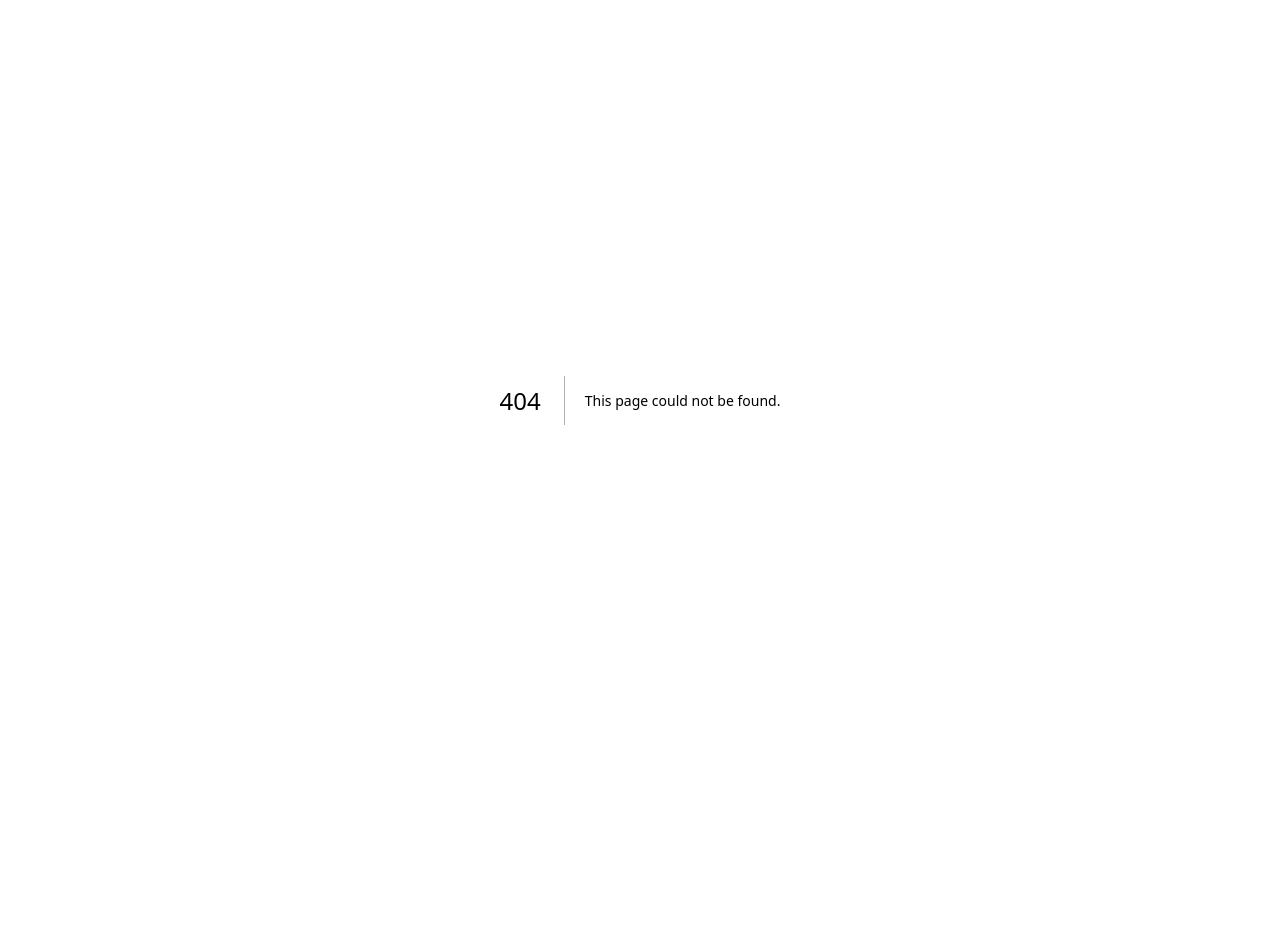
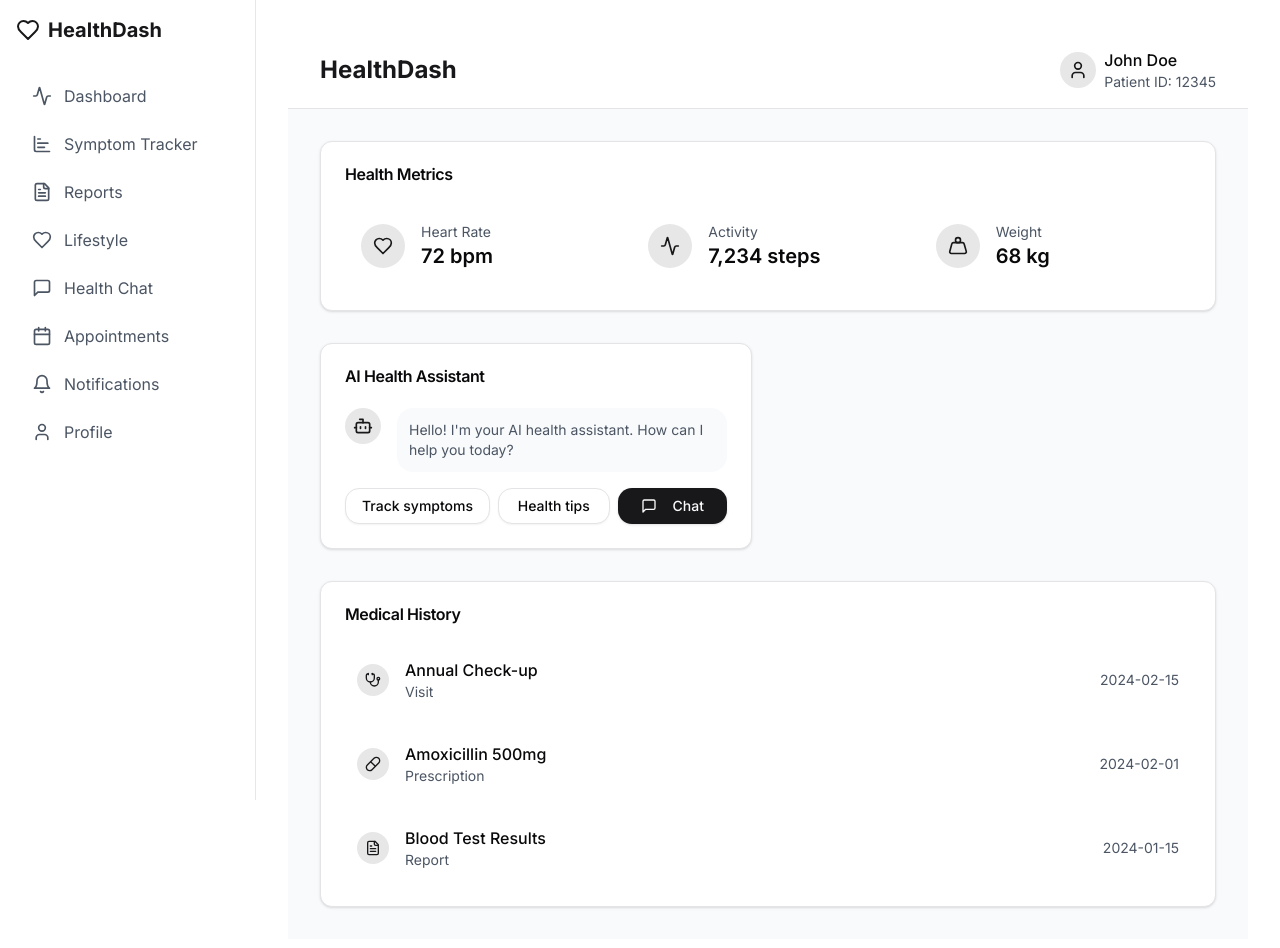
Before and after one commit to adi-tyasingh/HealthHub, a Next.js app: page /patient/1/dashboard in a window 1280 px wide. Before the commit this address had no page. Shown: the top 948 px of the page. Before the commit the page ends 800 px from the top, so only its background shows below. Built offline with nearby package versions, Linux system fonts and the light colour scheme.

Commit message:
patient dashboard

```diff
--- a/package.json
+++ b/package.json
@@ -61,6 +61,7 @@
     "react-resizable-panels": "^2.1.3",
     "react-textarea-autosize": "^8.5.3",
     "react-toastify": "^11.0.1",
+    "recharts": "^2.15.1",
     "remark-gfm": "^4.0.0",
     "sharp": "^0.33.5",
     "sonner": "^1.5.0",
--- a/src/app/layout.tsx
+++ b/src/app/layout.tsx
@@ -27,10 +27,10 @@ export default function RootLayout({
     <html lang="en">
       <body className={inter.className}>
         <Provider>
-          <ThemeProvider attribute="class" defaultTheme="dark">
+          {/* <ThemeProvider attribute="class" defaultTheme="Light"> */}
             {children}
             <Toaster />
-          </ThemeProvider>
+          {/* </ThemeProvider> */}
         </Provider>
       </body>
     </html>
--- a/src/app/page.tsx
+++ b/src/app/page.tsx
@@ -73,9 +73,9 @@ const Landing = () => {
             Experience the future of healthcare with AI-powered insights and personalized health management.
           </p>
           <div className="flex gap-4 justify-center">
-            <Link href="/login">
+            <Link href="/sign-in">
               <Button size="lg" className="bg-primary hover:bg-primary/90">
-                Get Started
+                Already a member? Sign in!
               </Button>
             </Link>
             <Link href="/about">
@@ -108,7 +108,7 @@ const Landing = () => {
           <p className="text-xl text-gray-600 mb-8 max-w-2xl mx-auto">
             Join thousands of users who are already managing their health more effectively.
           </p>
-          <Link href="/register">
+          <Link href="/sign-up">
             <Button size="lg" className="bg-primary hover:bg-primary/90">
               Sign Up Now
             </Button>
--- /dev/null
+++ b/src/app/patient/[patientId]/dashboard/layout.tsx
@@ -0,0 +1,12 @@
+import PatientNavigation from '@/components/patientnav';
+
+export default function Layout({ children }: { children: React.ReactNode }) {
+  return (
+    <div className="flex min-h-screen">
+      <PatientNavigation />
+      <main className="flex-1 ml-64 p-8 bg-gray-1100">
+        {children}
+      </main>
+    </div>
+  );
+}
--- /dev/null
+++ b/src/app/patient/[patientId]/dashboard/page.tsx
@@ -0,0 +1,41 @@
+import HealthMetricsCard from "@/components/patientdash/HealthMetricsCard";
+import SymptomTracker from "@/components/patientdash/SymptomTracker";
+import AIHealthAssistant from "@/components/patientdash/AIHealthAssistant";
+import MedicalHistory from "@/components/patientdash/MedicalHistory";
+import { User } from "lucide-react";
+
+const Index = () => {
+  return (
+    <div className="min-h-screen bg-gray-50">
+      <header className="bg-white border-b">
+        <div className="container py-4">
+          <div className="flex items-center justify-between">
+            <h1 className="text-2xl font-bold text-primary">HealthDash</h1>
+            <div className="flex items-center gap-2">
+              <div className="p-2 rounded-full bg-primary/10">
+                <User className="w-5 h-5 text-primary" />
+              </div>
+              <div>
+                <p className="font-medium">John Doe</p>
+                <p className="text-sm text-gray-600">Patient ID: 12345</p>
+              </div>
+            </div>
+          </div>
+        </div>
+      </header>
+
+      <main className="container py-8">
+        <div className="grid gap-8">
+          <HealthMetricsCard />
+          <div className="grid gap-8 md:grid-cols-2">
+            {/* <SymptomTracker /> */}
+            <AIHealthAssistant />
+          </div>
+          <MedicalHistory />
+        </div>
+      </main>
+    </div>
+  );
+};
+
+export default Index;
--- /dev/null
+++ b/src/components/patientdash/AIHealthAssistant.tsx
@@ -0,0 +1,41 @@
+import { Card, CardContent, CardHeader, CardTitle } from "@/components/ui/card";
+import { Button } from "@/components/ui/button";
+import { MessageSquare, Bot } from "lucide-react";
+
+const AIHealthAssistant = () => {
+  return (
+    <Card className="w-full">
+      <CardHeader>
+        <CardTitle>AI Health Assistant</CardTitle>
+      </CardHeader>
+      <CardContent>
+        <div className="space-y-4">
+          <div className="flex items-start gap-4">
+            <div className="p-2 rounded-full bg-primary/10">
+              <Bot className="w-5 h-5 text-primary" />
+            </div>
+            <div className="flex-1 p-3 rounded-lg bg-gray-50">
+              <p className="text-sm text-gray-600">
+                Hello! I'm your AI health assistant. How can I help you today?
+              </p>
+            </div>
+          </div>
+          <div className="flex gap-2">
+            <Button variant="outline" className="flex-1">
+              Track symptoms
+            </Button>
+            <Button variant="outline" className="flex-1">
+              Health tips
+            </Button>
+            <Button className="flex-1">
+              <MessageSquare className="w-4 h-4 mr-2" />
+              Chat
+            </Button>
+          </div>
+        </div>
+      </CardContent>
+    </Card>
+  );
+};
+
+export default AIHealthAssistant;
--- /dev/null
+++ b/src/components/patientdash/HealthMetricsCard.tsx
@@ -0,0 +1,50 @@
+import { Card, CardContent, CardHeader, CardTitle } from "@/components/ui/card";
+import { Activity, Heart, Weight } from "lucide-react";
+
+interface MetricProps {
+  title: string;
+  value: string;
+  icon: React.ReactNode;
+  trend?: "up" | "down" | "stable";
+}
+
+const Metric = ({ title, value, icon, trend }: MetricProps) => (
+  <div className="flex items-center gap-4 p-4 rounded-lg bg-white/50">
+    <div className="p-3 rounded-full bg-primary/10 text-primary">
+      {icon}
+    </div>
+    <div>
+      <p className="text-sm text-gray-600">{title}</p>
+      <p className="text-xl font-semibold">{value}</p>
+    </div>
+  </div>
+);
+
+const HealthMetricsCard = () => {
+  return (
+    <Card className="w-full">
+      <CardHeader>
+        <CardTitle>Health Metrics</CardTitle>
+      </CardHeader>
+      <CardContent className="grid gap-4 md:grid-cols-3">
+        <Metric
+          title="Heart Rate"
+          value="72 bpm"
+          icon={<Heart className="w-5 h-5" />}
+        />
+        <Metric
+          title="Activity"
+          value="7,234 steps"
+          icon={<Activity className="w-5 h-5" />}
+        />
+        <Metric
+          title="Weight"
+          value="68 kg"
+          icon={<Weight className="w-5 h-5" />}
+        />
+      </CardContent>
+    </Card>
+  );
+};
+
+export default HealthMetricsCard;
--- /dev/null
+++ b/src/components/patientdash/MedicalHistory.tsx
@@ -0,0 +1,54 @@
+import { Card, CardContent, CardHeader, CardTitle } from "@/components/ui/card";
+import { FileText, Pill, Stethoscope } from "lucide-react";
+
+const MedicalHistory = () => {
+  const history = [
+    {
+      date: "2024-02-15",
+      type: "Visit",
+      title: "Annual Check-up",
+      icon: <Stethoscope className="w-4 h-4" />,
+    },
+    {
+      date: "2024-02-01",
+      type: "Prescription",
+      title: "Amoxicillin 500mg",
+      icon: <Pill className="w-4 h-4" />,
+    },
+    {
+      date: "2024-01-15",
+      type: "Report",
+      title: "Blood Test Results",
+      icon: <FileText className="w-4 h-4" />,
+    },
+  ];
+
+  return (
+    <Card className="w-full">
+      <CardHeader>
+        <CardTitle>Medical History</CardTitle>
+      </CardHeader>
+      <CardContent>
+        <div className="space-y-4">
+          {history.map((item, index) => (
+            <div
+              key={index}
+              className="flex items-center gap-4 p-3 rounded-lg hover:bg-gray-50 transition-colors"
+            >
+              <div className="p-2 rounded-full bg-primary/10 text-primary">
+                {item.icon}
+              </div>
+              <div className="flex-1">
+                <p className="font-medium">{item.title}</p>
+                <p className="text-sm text-gray-600">{item.type}</p>
+              </div>
+              <p className="text-sm text-gray-600">{item.date}</p>
+            </div>
+          ))}
+        </div>
+      </CardContent>
+    </Card>
+  );
+};
+
+export default MedicalHistory;
--- /dev/null
+++ b/src/components/patientdash/SymptomTracker.tsx
@@ -0,0 +1,56 @@
+import { Card, CardContent, CardHeader, CardTitle } from "@/components/ui/card";
+import { Button } from "@/components/ui/button";
+import { Plus } from "lucide-react";
+import {
+  LineChart,
+  Line,
+  XAxis,
+  YAxis,
+  CartesianGrid,
+  Tooltip,
+  ResponsiveContainer,
+} from "recharts";
+
+const mockData = [
+  { date: "Mon", intensity: 3 },
+  { date: "Tue", intensity: 2 },
+  { date: "Wed", intensity: 4 },
+  { date: "Thu", intensity: 3 },
+  { date: "Fri", intensity: 1 },
+  { date: "Sat", intensity: 2 },
+  { date: "Sun", intensity: 1 },
+];
+
+const SymptomTracker = () => {
+  return (
+    <Card className="w-full">
+      <CardHeader className="flex flex-row items-center justify-between">
+        <CardTitle>Symptom Tracker</CardTitle>
+        <Button size="sm">
+          <Plus className="w-4 h-4 mr-2" />
+          Log Symptom
+        </Button>
+      </CardHeader>
+      <CardContent>
+        <div className="h-[200px] w-full">
+          <ResponsiveContainer width="100%" height="100%">
+            <LineChart data={mockData}>
+              <CartesianGrid strokeDasharray="3 3" />
+              <XAxis dataKey="date" />
+              <YAxis />
+              <Tooltip />
+              <Line
+                type="monotone"
+                dataKey="intensity"
+                stroke="#0D9488"
+                strokeWidth={2}
+              />
+            </LineChart>
+          </ResponsiveContainer>
+        </div>
+      </CardContent>
+    </Card>
+  );
+};
+
+export default SymptomTracker;
--- /dev/null
+++ b/src/components/patientnav.tsx
@@ -0,0 +1,50 @@
+import Link from 'next/link';
+import {
+  Activity,
+  User,
+  ChartBar,
+  MessageSquare,
+  Calendar,
+  FileText,
+  Heart,
+  Bell,
+} from 'lucide-react';
+
+const PatientNavigation = () => {
+  const navItems = [
+    { icon: Activity, label: 'Dashboard', path: '/dashboard' },
+    { icon: ChartBar, label: 'Symptom Tracker', path: '/symptoms' },
+    { icon: FileText, label: 'Reports', path: '/reports' },
+    { icon: Heart, label: 'Lifestyle', path: '/lifestyle' },
+    { icon: MessageSquare, label: 'Health Chat', path: '/chat' },
+    { icon: Calendar, label: 'Appointments', path: '/appointments' },
+    { icon: Bell, label: 'Notifications', path: '/notifications' },
+    { icon: User, label: 'Profile', path: '/profile' },
+  ];
+
+  return (
+    <nav className="fixed left-0 top-0 h-full w-64 bg-white border-r border-gray-200 p-4">
+      <div className="flex items-center gap-2 mb-8">
+        <Heart className="w-6 h-6 text-primary" />
+        <h1 className="text-xl font-bold text-primary">HealthDash</h1>
+      </div>
+      <div className="space-y-2">
+        {navItems.map((item) => {
+          const Icon = item.icon;
+          return (
+            <Link
+              key={item.path}
+              href={item.path}
+              className="flex items-center gap-3 px-4 py-2 text-gray-600 hover:bg-primary/10 hover:text-primary rounded-lg transition-colors"
+            >
+              <Icon className="w-5 h-5" />
+              <span>{item.label}</span>
+            </Link>
+          );
+        })}
+      </div>
+    </nav>
+  );
+};
+
+export default PatientNavigation;
--- a/src/components/ui/card.tsx
+++ b/src/components/ui/card.tsx
@@ -1,71 +1,76 @@
 import * as React from "react"
+
 import { cn } from "@/lib/utils"
 
-interface CardProps extends React.HTMLAttributes<HTMLDivElement> {
-  name: string
-  tags: string[]
-  image: string
-  description: string
-}
-
-const Card = React.forwardRef<HTMLDivElement, CardProps>(
-  ({ className, name, tags, image, description, ...props }, ref) => (
+const Card = React.forwardRef<
+  HTMLDivElement,
+  React.HTMLAttributes<HTMLDivElement>
+>(({ className, ...props }, ref) => (
   <div
     ref={ref}
     className={cn(
-        "w-full overflow-hidden rounded-3xl shadow-2xl bg-white dark:bg-gray-900 cursor-pointer mx-auto max-w-sm sm:max-w-md md:max-w-lg lg:max-w-xl relative",
+      "rounded-xl border bg-card text-card-foreground shadow",
       className
     )}
-      style={{ backgroundImage: `url(${image})`, backgroundSize: 'cover', backgroundPosition: 'center' }}
     {...props}
-    >
-      <div className="absolute inset-0 bg-black opacity-40"></div>
-      <div className="relative p-6 pt-24">
-        <CardHeader>
-          <CardTitle>{name}</CardTitle>
-          <CardDescription>{description}</CardDescription>
-        </CardHeader>
-        <CardContent>
-          <div className="flex flex-wrap gap-2 mt-4">
-            {tags.slice(0, 5).map((tag, index) => (
-              <span key={index} className="bg-gray-200 text-gray-700 text-xs font-semibold rounded-full px-2 py-1">
-                {tag}
-              </span>
-            ))}
-          </div>
-        </CardContent>
-      </div>
-    </div>
-  )
-)
+  />
+))
 Card.displayName = "Card"
 
-const CardHeader = React.forwardRef<HTMLDivElement, React.HTMLAttributes<HTMLDivElement>>(
-  ({ className, ...props }, ref) => (
-    <div ref={ref} className={cn("flex flex-col space-y-1.5 py-4", className)} {...props} />
-  )
-)
+const CardHeader = React.forwardRef<
+  HTMLDivElement,
+  React.HTMLAttributes<HTMLDivElement>
+>(({ className, ...props }, ref) => (
+  <div
+    ref={ref}
+    className={cn("flex flex-col space-y-1.5 p-6", className)}
+    {...props}
+  />
+))
 CardHeader.displayName = "CardHeader"
 
-const CardTitle = React.forwardRef<HTMLHeadingElement, React.HTMLAttributes<HTMLHeadingElement>>(
-  ({ className, ...props }, ref) => (
-    <h3 ref={ref} className={cn("font-semibold leading-none tracking-tight text-white", className)} {...props} />
-  )
-)
+const CardTitle = React.forwardRef<
+  HTMLDivElement,
+  React.HTMLAttributes<HTMLDivElement>
+>(({ className, ...props }, ref) => (
+  <div
+    ref={ref}
+    className={cn("font-semibold leading-none tracking-tight", className)}
+    {...props}
+  />
+))
 CardTitle.displayName = "CardTitle"
 
-const CardDescription = React.forwardRef<HTMLParagraphElement, React.HTMLAttributes<HTMLParagraphElement>>(
-  ({ className, ...props }, ref) => (
-    <p ref={ref} className={cn("text-sm text-white opacity-80", className)} {...props} />
-  )
-)
+const CardDescription = React.forwardRef<
+  HTMLDivElement,
+  React.HTMLAttributes<HTMLDivElement>
+>(({ className, ...props }, ref) => (
+  <div
+    ref={ref}
+    className={cn("text-sm text-muted-foreground", className)}
+    {...props}
+  />
+))
 CardDescription.displayName = "CardDescription"
 
-const CardContent = React.forwardRef<HTMLDivElement, React.HTMLAttributes<HTMLDivElement>>(
-  ({ className, ...props }, ref) => (
-    <div ref={ref} className={cn("py-6 pt-0", className)} {...props} />
-  )
-)
+const CardContent = React.forwardRef<
+  HTMLDivElement,
+  React.HTMLAttributes<HTMLDivElement>
+>(({ className, ...props }, ref) => (
+  <div ref={ref} className={cn("p-6 pt-0", className)} {...props} />
+))
 CardContent.displayName = "CardContent"
 
-export { Card, CardHeader, CardTitle, CardDescription, CardContent }
+const CardFooter = React.forwardRef<
+  HTMLDivElement,
+  React.HTMLAttributes<HTMLDivElement>
+>(({ className, ...props }, ref) => (
+  <div
+    ref={ref}
+    className={cn("flex items-center p-6 pt-0", className)}
+    {...props}
+  />
+))
+CardFooter.displayName = "CardFooter"
+
+export { Card, CardHeader, CardFooter, CardTitle, CardDescription, CardContent }
```
Also changed, not shown: 1 other file (tests, documents, lock files or other folders). Lines whose indentation alone changed are shown as unchanged.
